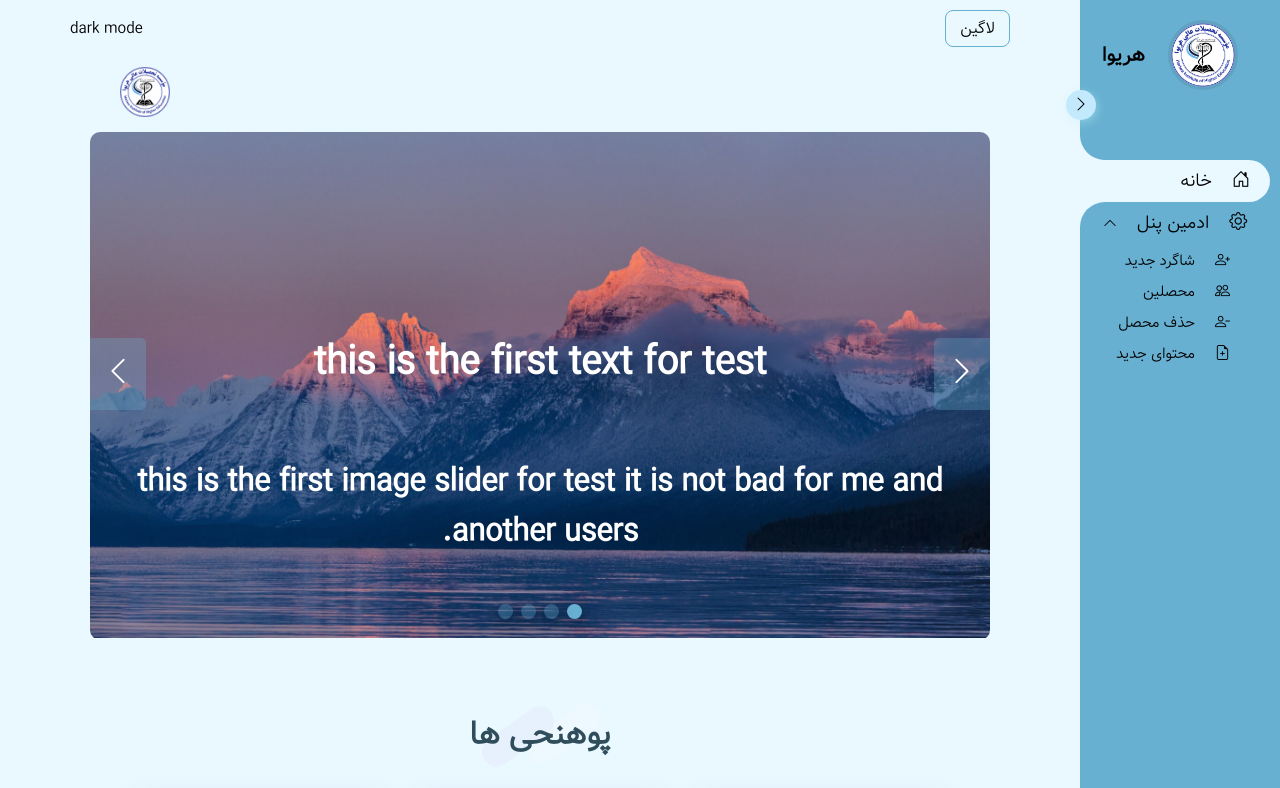
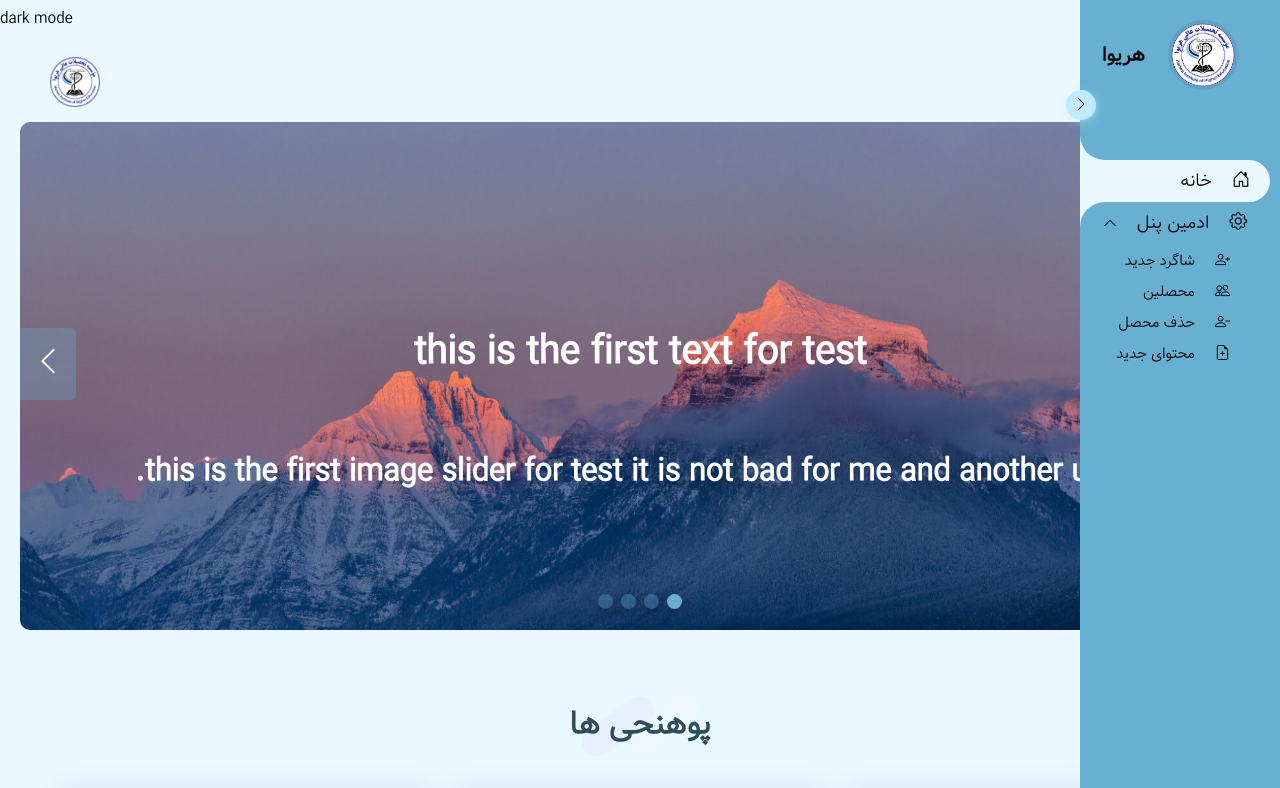
Before and after one commit to MaroufEbrahimi/portal, a React (Create React App) app: page / in a window 1280 px wide. Shown: the top 788 px of the page. Built offline with nearby package versions, Linux system fonts and the light colour scheme.

Commit message:
active or inactive navRight

```diff
--- a/src/App.css
+++ b/src/App.css
@@ -3,14 +3,22 @@
   /* background: linear-gradient(266deg, #48d9e3, #4bc68a, #2a5647); */
   min-height: 100vh;
   background-color: var(--gen-main-bg);
+  display: flex;
+  overflow: hidden;
+  align-items: center;
+  justify-content: center;
 }
 
-.app main {
+.app .main {
   /* padding-top: 15px; */
-  margin: 0 260px 0 60px;
+  margin: 0 230px 0 30px;
   box-sizing: border-box;
   overflow-x: hidden;
   padding: 10px;
+  transition: all 0.3s ease-in-out;
+}
+.app .main_active_nav {
+  margin: 0 100px 0 30px;
 }
 
 .search__icon {
```
